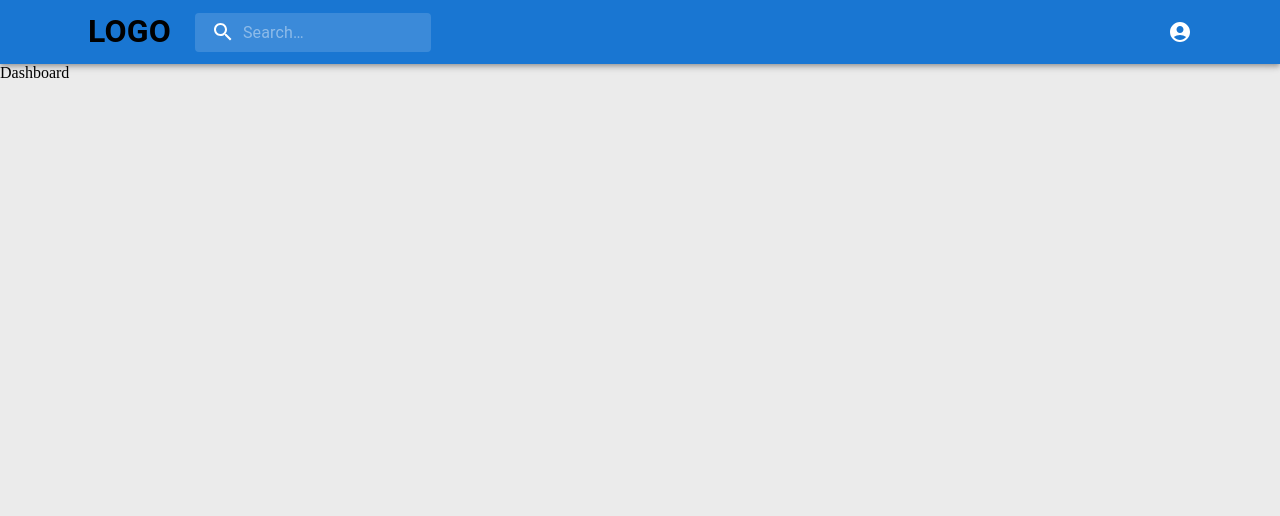
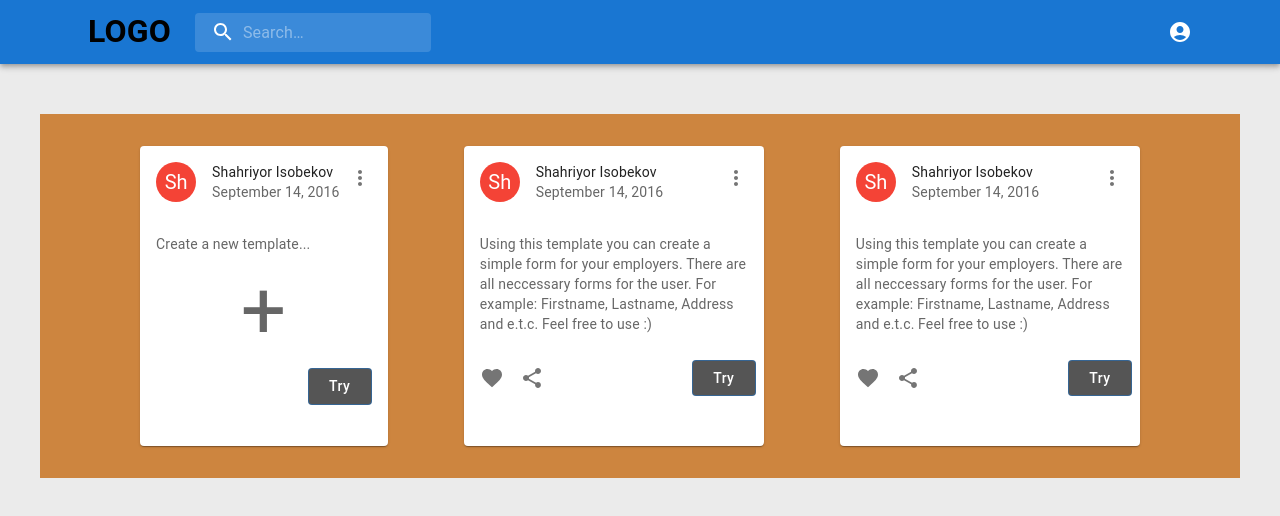
Before and after one commit to ShakhriyorIsobekov/Project-Defence, a React (Vite) app: page /dashboard in a window 1280 px wide. Shown: the top 516 px of the page. Built offline with nearby package versions, Linux system fonts and the light colour scheme.

Commit message:
add dashboard page and templates

```diff
--- a/src/pages/Dashboard.jsx
+++ b/src/pages/Dashboard.jsx
@@ -1,5 +1,172 @@
+import { Box, Button, Container, Link } from "@mui/material";
+import Card from "@mui/material/Card";
+import CardHeader from "@mui/material/CardHeader";
+import CardMedia from "@mui/material/CardMedia";
+import CardContent from "@mui/material/CardContent";
+import CardActions from "@mui/material/CardActions";
+import Avatar from "@mui/material/Avatar";
+import IconButton from "@mui/material/IconButton";
+import Typography from "@mui/material/Typography";
+import { red } from "@mui/material/colors";
+import FavoriteIcon from "@mui/icons-material/Favorite";
+import ShareIcon from "@mui/icons-material/Share";
+import MoreVertIcon from "@mui/icons-material/MoreVert";
+
 function Dashboard() {
-  return <div>Dashboard</div>;
+  return (
+    <section>
+      <Box component={"div"}>
+        <Container
+          maxWidth="lg"
+          sx={{
+            backgroundColor: "peru",
+            margin: "50px auto",
+            p: 4,
+            display: "flex",
+            justifyContent: "space-evenly",
+          }}
+        >
+          <Card sx={{ maxWidth: 300, minHeight: 300 }}>
+            <CardHeader
+              avatar={
+                <Avatar sx={{ bgcolor: red[500] }} aria-label="recipe">
+                  Sh
+                </Avatar>
+              }
+              action={
+                <IconButton aria-label="settings">
+                  <MoreVertIcon />
+                </IconButton>
+              }
+              title="Shahriyor Isobekov"
+              subheader="September 14, 2016"
+            />
+            <CardContent>
+              <Typography sx={{ color: "text.secondary" }} variant="body2">
+                Create a new template...
+              </Typography>
+              <Typography
+                sx={{
+                  color: "text.secondary",
+                  fontSize: "5rem",
+                  textAlign: "center",
+                }}
+                variant="body2"
+              >
+                +
+              </Typography>
+              <Box
+                component={"div"}
+                sx={{ display: "flex", justifyContent: "end" }}
+              >
+                <Button
+                  href="/template:id"
+                  variant="outlined"
+                  sx={{
+                    backgroundColor: "#555",
+                    color: "#fff",
+                    textTransform: "capitalize",
+                  }}
+                >
+                  Try
+                </Button>
+              </Box>
+            </CardContent>
+          </Card>
+          <Card sx={{ maxWidth: 300, minHeight: 300 }}>
+            <CardHeader
+              avatar={
+                <Avatar sx={{ bgcolor: red[500] }} aria-label="recipe">
+                  Sh
+                </Avatar>
+              }
+              action={
+                <IconButton aria-label="settings">
+                  <MoreVertIcon />
+                </IconButton>
+              }
+              title="Shahriyor Isobekov"
+              subheader="September 14, 2016"
+            />
+
+            <CardContent>
+              <Typography variant="body2" sx={{ color: "text.secondary" }}>
+                Using this template you can create a simple form for your
+                employers. There are all neccessary forms for the user. For
+                example: Firstname, Lastname, Address and e.t.c. Feel free to
+                use :)
+              </Typography>
+            </CardContent>
+            <CardActions disableSpacing>
+              <IconButton aria-label="add to favorites">
+                <FavoriteIcon />
+              </IconButton>
+              <IconButton aria-label="share">
+                <ShareIcon />
+              </IconButton>
+              <Button
+                href="/template:id"
+                variant="outlined"
+                sx={{
+                  backgroundColor: "#555",
+                  color: "#fff",
+                  ml: "auto",
+                  textTransform: "capitalize",
+                }}
+              >
+                Try
+              </Button>
+            </CardActions>
+          </Card>
+          <Card sx={{ maxWidth: 300, minHeight: 300 }}>
+            <CardHeader
+              avatar={
+                <Avatar sx={{ bgcolor: red[500] }} aria-label="recipe">
+                  Sh
+                </Avatar>
+              }
+              action={
+                <IconButton aria-label="settings">
+                  <MoreVertIcon />
+                </IconButton>
+              }
+              title="Shahriyor Isobekov"
+              subheader="September 14, 2016"
+            />
+
+            <CardContent>
+              <Typography variant="body2" sx={{ color: "text.secondary" }}>
+                Using this template you can create a simple form for your
+                employers. There are all neccessary forms for the user. For
+                example: Firstname, Lastname, Address and e.t.c. Feel free to
+                use :)
+              </Typography>
+            </CardContent>
+            <CardActions disableSpacing>
+              <IconButton aria-label="add to favorites">
+                <FavoriteIcon />
+              </IconButton>
+              <IconButton aria-label="share">
+                <ShareIcon />
+              </IconButton>
+              <Button
+                href="/template:id"
+                variant="outlined"
+                sx={{
+                  backgroundColor: "#555",
+                  color: "#fff",
+                  ml: "auto",
+                  textTransform: "capitalize",
+                }}
+              >
+                Try
+              </Button>
+            </CardActions>
+          </Card>
+        </Container>
+      </Box>
+    </section>
+  );
 }
 
 export default Dashboard;
```
